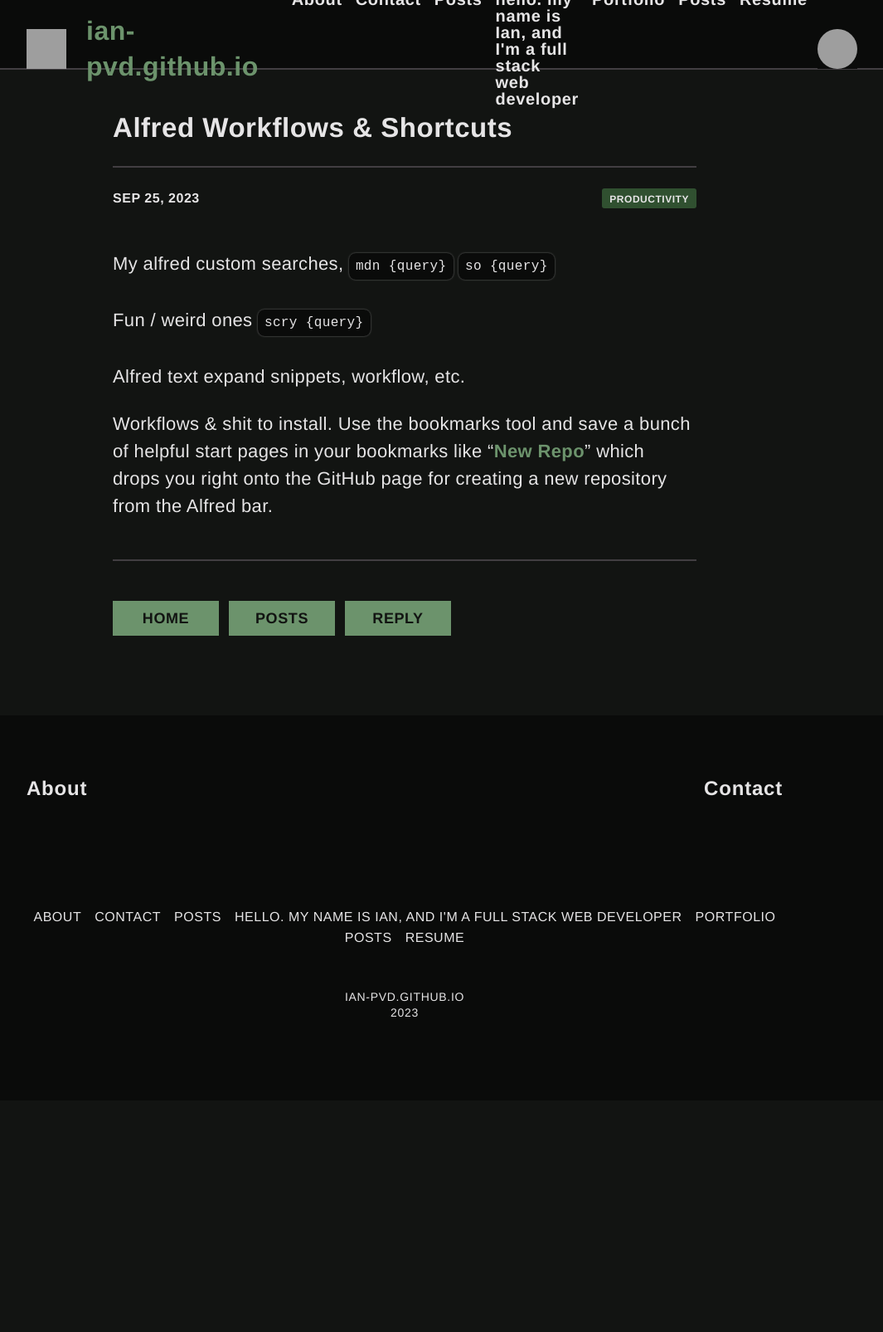
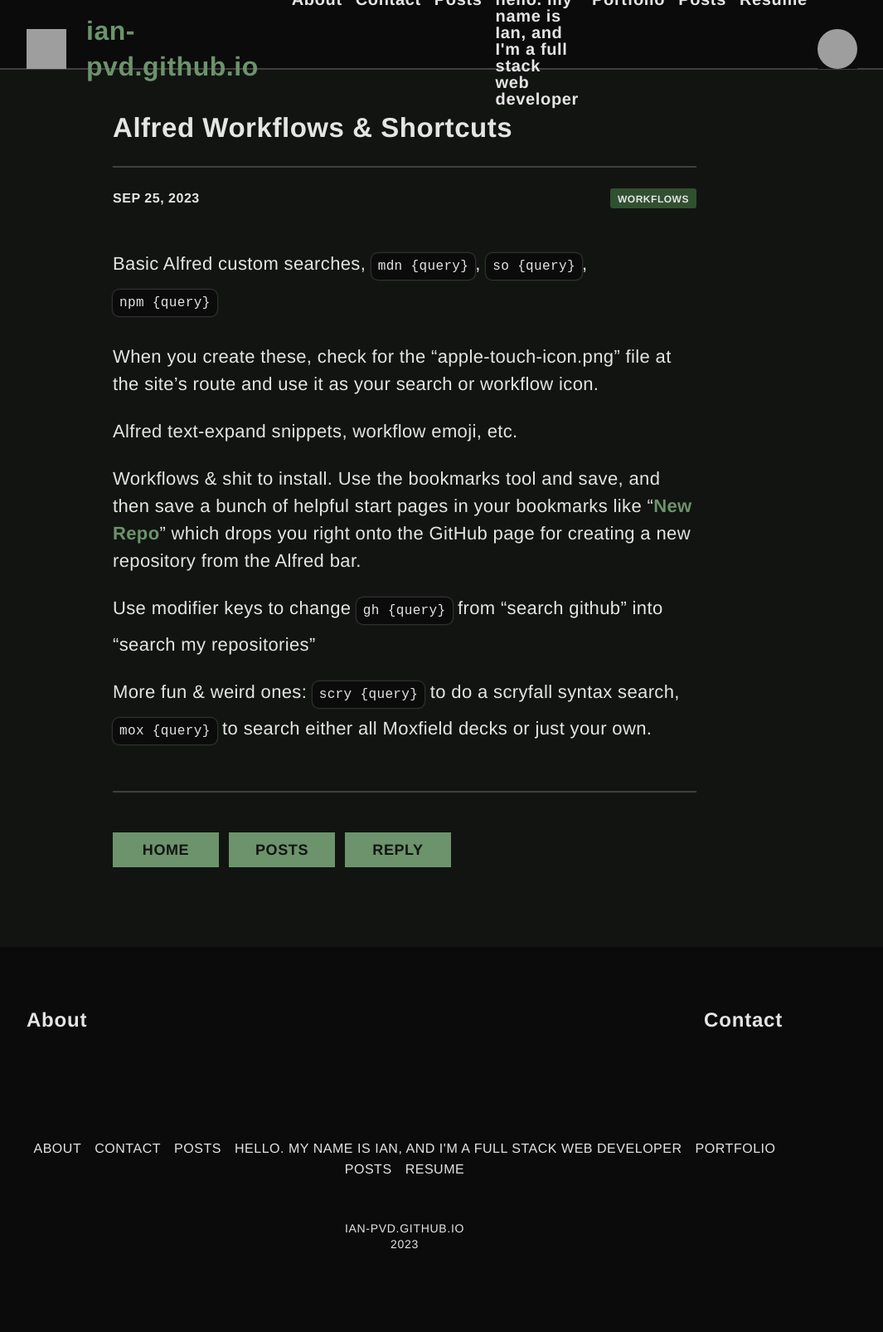
Before and after one commit to ian-pvd/ian-pvd.github.io, a Jekyll site: the page built from _posts/2023-09-25-alfred-shortcuts.md, in a window 1280 px wide. Shown: the whole page at 83% size, without its empty margins (152-1217 px from the left). Built offline with Jekyll 4.4.1, drawn with Linux system fonts in a browser that asks for light colours; before the commit the page ends 1326 px from its top, so only the background shows below that; grey boxes are pictures that could not be loaded.

Commit message:
wip more content

```diff
--- a/_posts/2023-09-25-alfred-shortcuts.md
+++ b/_posts/2023-09-25-alfred-shortcuts.md
@@ -1,13 +1,17 @@
 ---
 title: "Alfred Workflows & Shortcuts"
 layout: post
-topic: productivity
+topic: Workflows
 ---
 
-My alfred custom searches, `mdn {query}` `so {query}`
+Basic Alfred custom searches, `mdn {query}`, `so {query}`, `npm {query}`
 
-Fun / weird ones `scry {query}`
+When you create these, check for the "apple-touch-icon.png" file at the site's route and use it as your search or workflow icon.
 
-Alfred text expand snippets, workflow, etc.
+Alfred text-expand snippets, workflow emoji, etc.
 
-Workflows & shit to install. Use the bookmarks tool and save a bunch of helpful start pages in your bookmarks like "[New Repo](https://github.com/new)" which drops you right onto the GitHub page for creating a new repository from the Alfred bar.
+Workflows & shit to install. Use the bookmarks tool and save, and then save a bunch of helpful start pages in your bookmarks like "[New Repo](https://github.com/new)" which drops you right onto the GitHub page for creating a new repository from the Alfred bar.
+
+Use modifier keys to change `gh {query}` from "search github" into "search my repositories"
+
+More fun & weird ones: `scry {query}` to do a scryfall syntax search, `mox {query}` to search either all Moxfield decks or just your own.
```
Also changed, not shown: _posts/2023-09-16-chrome-tabs.md (+1 -1 lines), portfolio.md (+1 -1 lines).
